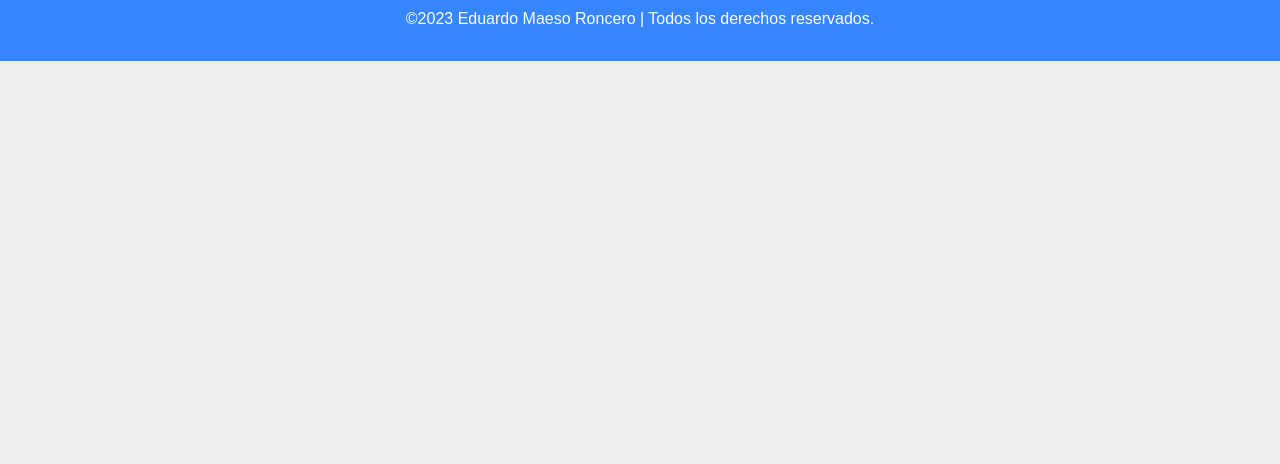
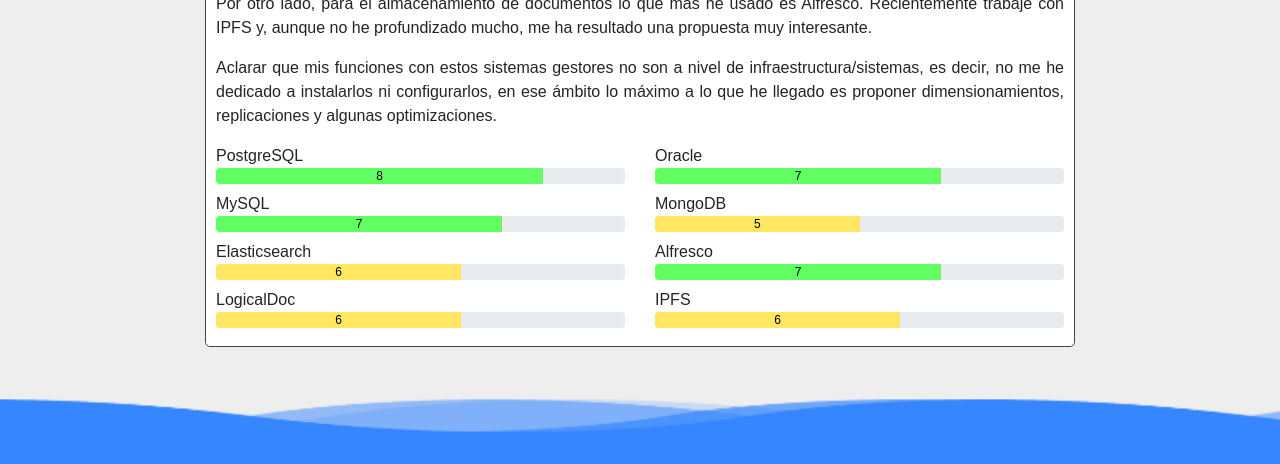
Before and after one commit to emaeso/emaeso.github.io, a plain HTML site: page html/knowledge.html in a window 1280 px wide. Shown: the part 964-1428 px from the top of the page. Before the commit the page ends 1025 px from the top, so only its background shows below. Drawn offline with Linux system fonts and the light colour scheme.

Commit message:
Data base section.

```diff
--- a/css/common.css
+++ b/css/common.css
@@ -81,32 +81,62 @@ h3 {
     object-fit: contain;
 }
 
-.progress-80{
-    width:80%;
+.progress-80 {
+    width: 80%;
     background-color: #62ff62 !important;
+    color: #000 !important;
 }
 
-.progress-70{
-    width:70%;
+.progress-70 {
+    width: 70%;
     background-color: #62ff62 !important;
+    color: #000 !important;
 }
 
-.progress-60{
-    width:60%;
+.progress-60 {
+    width: 60%;
     background-color: #ffe762 !important;
+    color: #000 !important;
 }
 
-.progress-50{
-    width:50%;
+.progress-50 {
+    width: 50%;
     background-color: #ffe762 !important;
+    color: #000 !important;
 }
 
-.progress-40{
-    width:40%;
+.progress-40 {
+    width: 40%;
     background-color: #f65959 !important;
+    color: #000 !important;
 }
 
-.progress-30{
-    width:30%;
+.progress-30 {
+    width: 30%;
     background-color: #f65959 !important;
+    color: #000 !important;
 }
+
+.progress-80:before {
+    content: "8";
+}
+
+.progress-70:before {
+    content: "7";
+}
+
+.progress-60:before {
+    content: "6";
+}
+
+.progress-50:before {
+    content: "5";
+}
+
+.progress-40:before {
+    content: "4";
+}
+
+.progress-30:before {
+    content: "3";
+}
--- a/html/knowledge.html
+++ b/html/knowledge.html
@@ -73,13 +73,13 @@
                 <div class="col-sm-6 mb-2">
                     Java EE
                     <div class="progress">
-                        <div class="progress-bar progress-80" ></div>
+                        <div class="progress-bar progress-80"></div>
                     </div>
                 </div>
                 <div class="col-sm-6 mb-2">
                     Spring Boot
                     <div class="progress">
-                        <div class="progress-bar progress-70" ></div>
+                        <div class="progress-bar progress-70"></div>
                     </div>
                 </div>
             </div>
@@ -87,13 +87,13 @@
                 <div class="col-sm-6 mb-2">
                     JUnit / Mockito
                     <div class="progress">
-                        <div class="progress-bar progress-70" ></div>
+                        <div class="progress-bar progress-70"></div>
                     </div>
                 </div>
                 <div class="col-sm-6 mb-2">
                     Hibernate / JPA
                     <div class="progress">
-                        <div class="progress-bar progress-60" ></div>
+                        <div class="progress-bar progress-60"></div>
                     </div>
                 </div>
             </div>
@@ -101,13 +101,13 @@
                 <div class="col-sm-6 mb-2">
                     JSF / JSP
                     <div class="progress">
-                        <div class="progress-bar progress-80" ></div>
+                        <div class="progress-bar progress-80"></div>
                     </div>
                 </div>
                 <div class="col-sm-6 mb-2">
                     Python
                     <div class="progress">
-                        <div class="progress-bar progress-60" ></div>
+                        <div class="progress-bar progress-60"></div>
                     </div>
                 </div>
             </div>
@@ -115,13 +115,13 @@
                 <div class="col-sm-6 mb-2">
                     HTML
                     <div class="progress">
-                        <div class="progress-bar progress-70" ></div>
+                        <div class="progress-bar progress-70"></div>
                     </div>
                 </div>
                 <div class="col-sm-6 mb-2">
                     CSS / Bootstrap
                     <div class="progress">
-                        <div class="progress-bar progress-70" ></div>
+                        <div class="progress-bar progress-70"></div>
                     </div>
                 </div>
             </div>
@@ -129,13 +129,13 @@
                 <div class="col-sm-6 mb-2">
                     Angular
                     <div class="progress">
-                        <div class="progress-bar progress-60" ></div>
+                        <div class="progress-bar progress-60"></div>
                     </div>
                 </div>
                 <div class="col-sm-6 mb-2">
                     PrimeNG / PrimeFaces
                     <div class="progress">
-                        <div class="progress-bar progress-60" ></div>
+                        <div class="progress-bar progress-70"></div>
                     </div>
                 </div>
             </div>
@@ -143,13 +143,89 @@
                 <div class="col-sm-6 mb-2">
                     Android nativo
                     <div class="progress">
-                        <div class="progress-bar progress-50" ></div>
+                        <div class="progress-bar progress-50"></div>
                     </div>
                 </div>
                 <div class="col-sm-6 mb-2">
                     Javascript
                     <div class="progress">
-                        <div class="progress-bar progress-50" ></div>
+                        <div class="progress-bar progress-50"></div>
+                    </div>
+                </div>
+            </div>
+        </div>
+    </div>
+
+    <div class="container">
+        <div class="basic-card">
+            <h3>Almacenamiento de datos</h3>
+            <p class="text-justify">
+                En cuanto a bases de datos mi experiencia destaca sobre todo en base de datos relacionales,
+                principalmente PostgreSQL y Oracle. Sin embargo, en dos proyectos se tuvo que recurrir a Elasticsearch
+                sobre MongoDB debido a la lentitud de las bases de datos tradicionales bajo ciertas circunstancias.
+            </p>
+            <p class="text-justify">
+                Por otro lado, para el almacenamiento de documentos lo que más he usado es Alfresco. Recientemente
+                trabajé con IPFS y, aunque no he profundizado mucho, me ha resultado una propuesta muy interesante.
+            </p>
+            <p class="text-justify">
+                Aclarar que mis funciones con estos sistemas gestores no son a nivel de infraestructura/sistemas, es
+                decir, no me he dedicado a instalarlos ni configurarlos, en ese ámbito lo máximo a lo que he llegado es
+                proponer dimensionamientos, replicaciones y algunas optimizaciones.
+            </p>
+            <div class="row">
+                <div class="col-sm-6 mb-2">
+                    PostgreSQL
+                    <div class="progress">
+                        <div class="progress-bar progress-80"></div>
+                    </div>
+                </div>
+                <div class="col-sm-6 mb-2">
+                    Oracle
+                    <div class="progress">
+                        <div class="progress-bar progress-70"></div>
+                    </div>
+                </div>
+            </div>
+            <div class="row">
+                <div class="col-sm-6 mb-2">
+                    MySQL
+                    <div class="progress">
+                        <div class="progress-bar progress-70"></div>
+                    </div>
+                </div>
+                <div class="col-sm-6 mb-2">
+                    MongoDB
+                    <div class="progress">
+                        <div class="progress-bar progress-50"></div>
+                    </div>
+                </div>
+            </div>
+            <div class="row">
+                <div class="col-sm-6 mb-2">
+                    Elasticsearch
+                    <div class="progress">
+                        <div class="progress-bar progress-60"></div>
+                    </div>
+                </div>
+                <div class="col-sm-6 mb-2">
+                    Alfresco
+                    <div class="progress">
+                        <div class="progress-bar progress-70"></div>
+                    </div>
+                </div>
+            </div>
+            <div class="row">
+                <div class="col-sm-6 mb-2">
+                    LogicalDoc
+                    <div class="progress">
+                        <div class="progress-bar progress-60"></div>
+                    </div>
+                </div>
+                <div class="col-sm-6 mb-2">
+                    IPFS
+                    <div class="progress">
+                        <div class="progress-bar progress-60"></div>
                     </div>
                 </div>
             </div>
```
